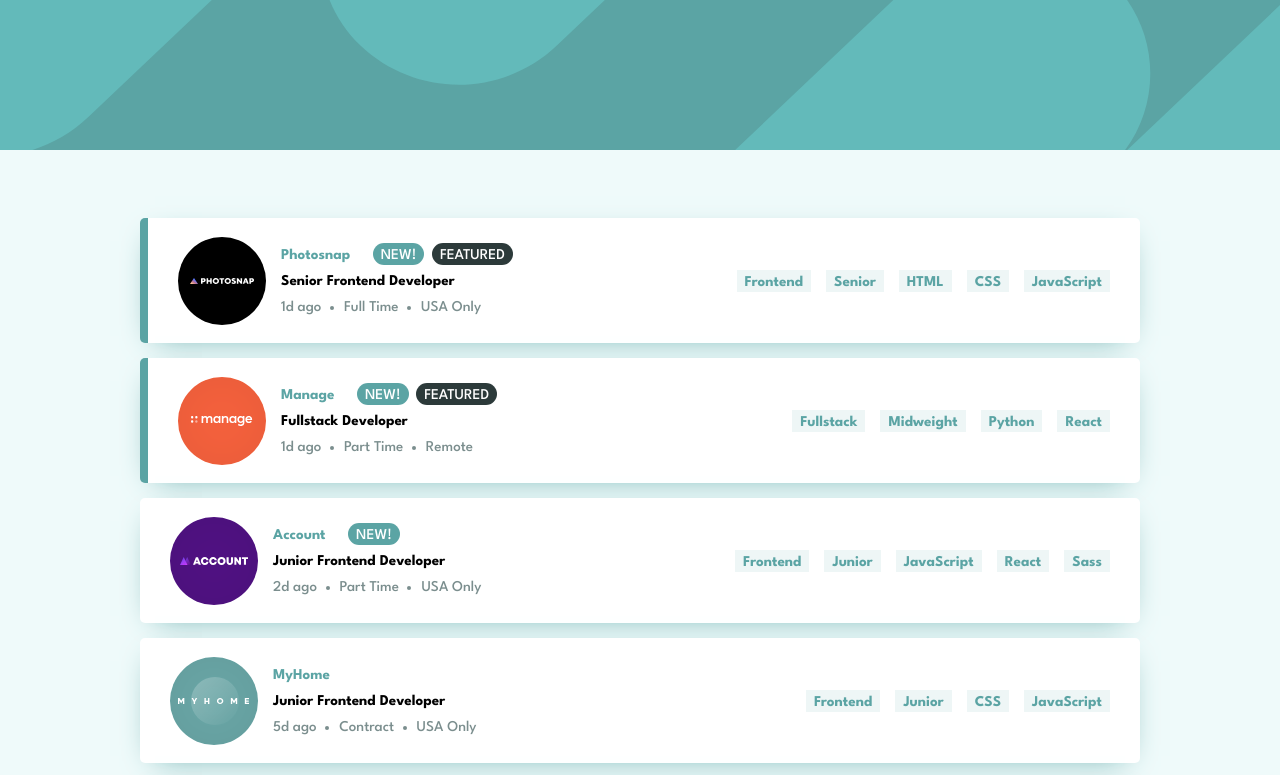
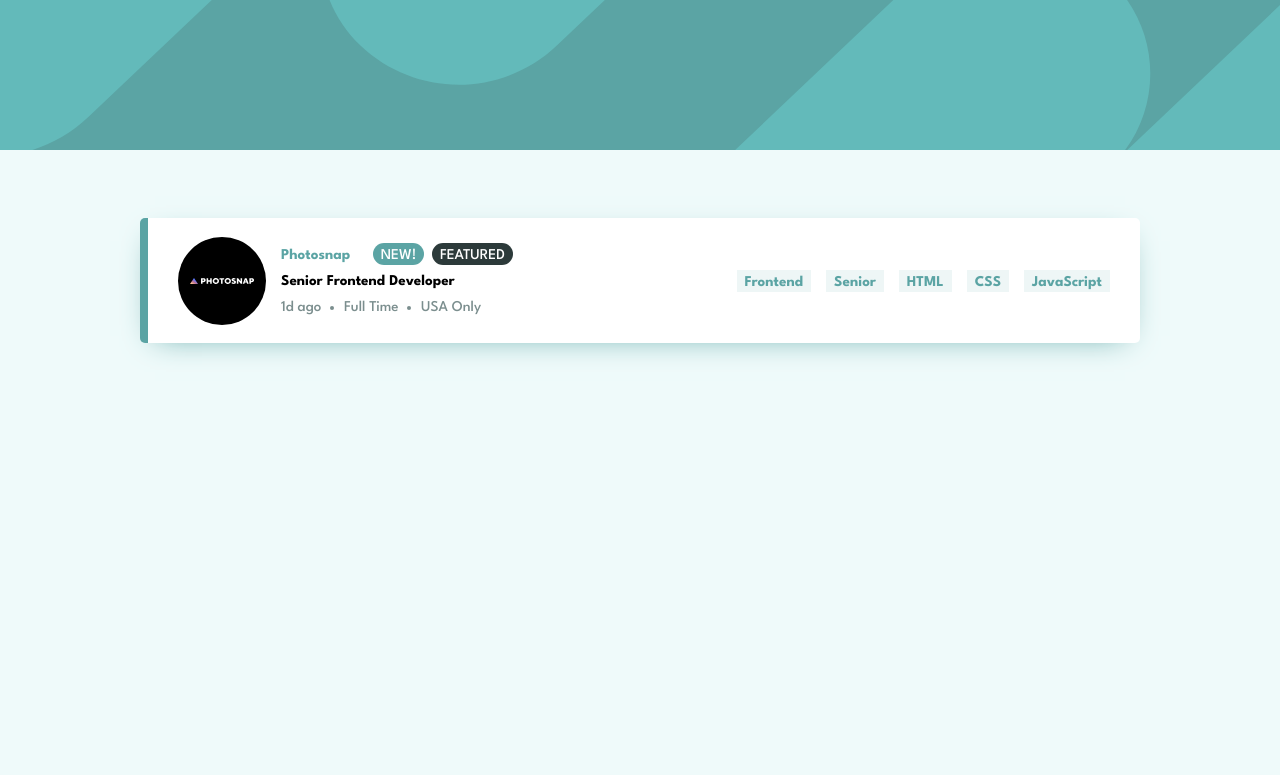
Before and after one commit to Absorberend/Job-listings-page, a plain HTML site: page index.html in a window 1280 px wide. Both pictures are taken after a click on the element "Senior". Shown: the top 775 px of the page. Drawn offline with Linux system fonts and the light colour scheme.

Commit message:
added filter

```diff
--- a/css/stylescheet.css
+++ b/css/stylescheet.css
@@ -27,7 +27,7 @@ header {
 }
 
 main {
-    min-height: 80%;
+    min-height: 100%;
     background-color: var(--main-bg-color);
 }
 
--- a/js/script.js
+++ b/js/script.js
@@ -5,12 +5,8 @@ const jobContainer = document.querySelector('.job__container');
 
 const jobData = fetch('./data.json');
 
-const loadData = async () => {
-    const response = await jobData;
-    const data = await response.json();
-    data.forEach(job => {
-        jobContainer.insertAdjacentHTML("beforeend", `
-        <div class="tablet__test ${job.featured === true ? "featured__background" : ""}">
+const spawnTablets = job => {
+  const html = `<div class="tablet__test ${job.featured === true ? "featured__background" : ""}">
       <!-- Item Start -->
       <img src="${job.logo}" class="logo">
       <div class ="job__header__container">
@@ -43,19 +39,35 @@ const loadData = async () => {
       ${job.tools[1] ? `<span class="languages info__style">${job.tools[1]}</span>` : "" }
     </div>
     <!-- Item End -->
-    </div>`)
+    </div>`;
 
-        console.log([job.role, job.level, job.languages.join(' '), job.tools.join(' ')])
+  return jobContainer.insertAdjacentHTML("beforeend", html);
+}
 
-    })
-
+const buttonListener = data => {
   const [...filterButtons] = document.querySelectorAll('.info__style');
 
   filterButtons.forEach(button => {
       button.addEventListener('click', function() {
           console.log(button.innerHTML);
+          jobContainer.innerHTML = ''
+
+          const filteredArrays = data.filter(jobs => jobs.role === button.innerHTML || jobs.level === button.innerHTML || jobs.languages.join(' ').includes(button.innerHTML) || jobs.tools.join(' ').includes(button.innerHTML));
+          filteredArrays.forEach(filteredArray => {
+            spawnTablets(filteredArray);
+            buttonListener(filteredArrays);
+          });
       })
   })
 }
 
+const loadData = async () => {
+    const response = await jobData;
+    const data = await response.json();
+    data.forEach(job => {
+      spawnTablets(job);
+    })
+    buttonListener(data);
+}
+
 loadData();
```
Lines whose indentation alone changed are shown as unchanged.
